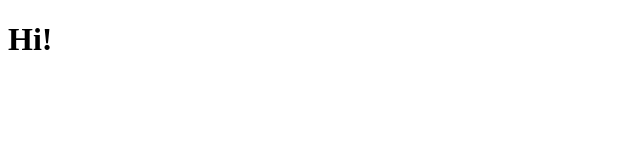
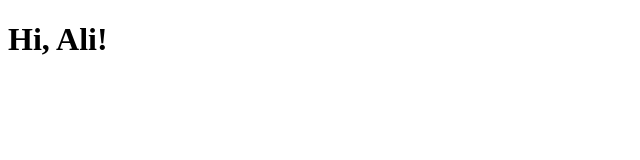
Before and after one commit to m-akhavan-saleh/Git-Training-2021, a plain HTML site: page Index.html in a window 1280 px wide. Shown: the whole page, without its empty margins (0-640 px from the left). Drawn offline with Linux system fonts and the light colour scheme.

Commit message:
Change H1 tag.

```diff
--- a/Index.html
+++ b/Index.html
@@ -1,6 +1,6 @@
 <!DOCTYPE html>
 <html>
 <body>
-  <h1>Hi!</h1>
+  <h1>Hi, Ali!</h1>
 </body>
 </html>
```
